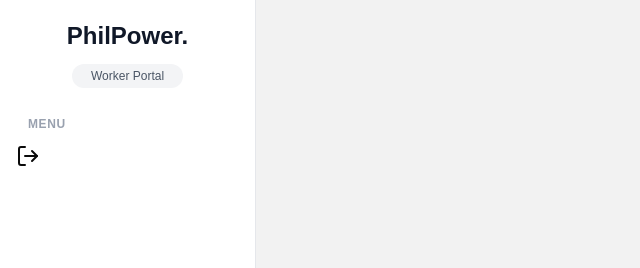
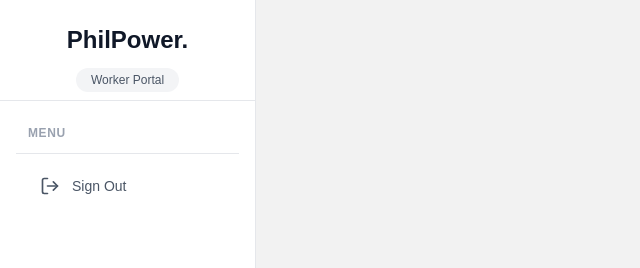
Before and after one commit to Nngozii/PhilPower, a React (Vite) app in the folder client/philpower-client/: page / in a window 1280 px wide. Shown: the top 268 px of the page, without its empty margins (0-640 px from the left). Built offline with nearby package versions, Linux system fonts and the light colour scheme.

Commit message:
style: Add the border lines to the sidebar panel

```diff
--- a/client/philpower-client/src/components/SideBar.tsx
+++ b/client/philpower-client/src/components/SideBar.tsx
@@ -1,22 +1,28 @@
 import { LogOut } from "lucide-react";
 
 const SideBar = () => {
+
   return (
     <div className="w-64 bg-white w-64 bg-white border-r border-gray-200 h-screen flex flex-col fixed left-0 top-0 border-gray-200 h-screen flex flex-col fixed">
-      <h1 className="flex justify-center m-5 mb-2 text-2xl font-semibold text-gray-900">
-        PhilPower.
-      </h1>
+      <div className="border-b p-1 border-gray-200">
+        <h1 className="flex justify-center m-5 mb-3 text-2xl font-semibold text-gray-900">
+          PhilPower.
+        </h1>
 
-      <div className="flex justify-center m-1 px-2.5 mr-18 ml-18 py-1 rounded-full text-xs font-medium bg-gray-100 text-gray-600">
-        <p className="text-center">Worker Portal</p>
+        <div className="flex justify-center m-1 px-2.5 mr-18 ml-18 py-1 rounded-full text-xs font-medium bg-gray-100 text-gray-600">
+          <p className="text-center">Worker Portal</p>
+        </div>
       </div>
 
       <div className="flex-1 py-6 px-4 flex flex-col gap-1">
-        <div className="text-xs font-semibold text-gray-400 uppercase tracking-wider mb-2 px-3">MENU</div>
+        <div className="text-xs font-semibold text-gray-400 uppercase tracking-wider mb-2 px-3">
+          MENU
+        </div>
 
-        <div>
-          <button>
-            <LogOut />
+        <div className="border-t p-3 border-gray-200">
+          <button className="flex items-center gap-3 px-3 py-2.5 rounded-lg text-sm font-medium text-gray-600">
+            <LogOut className="w-5 h-5" />
+            Sign Out
           </button>
         </div>
       </div>
```
